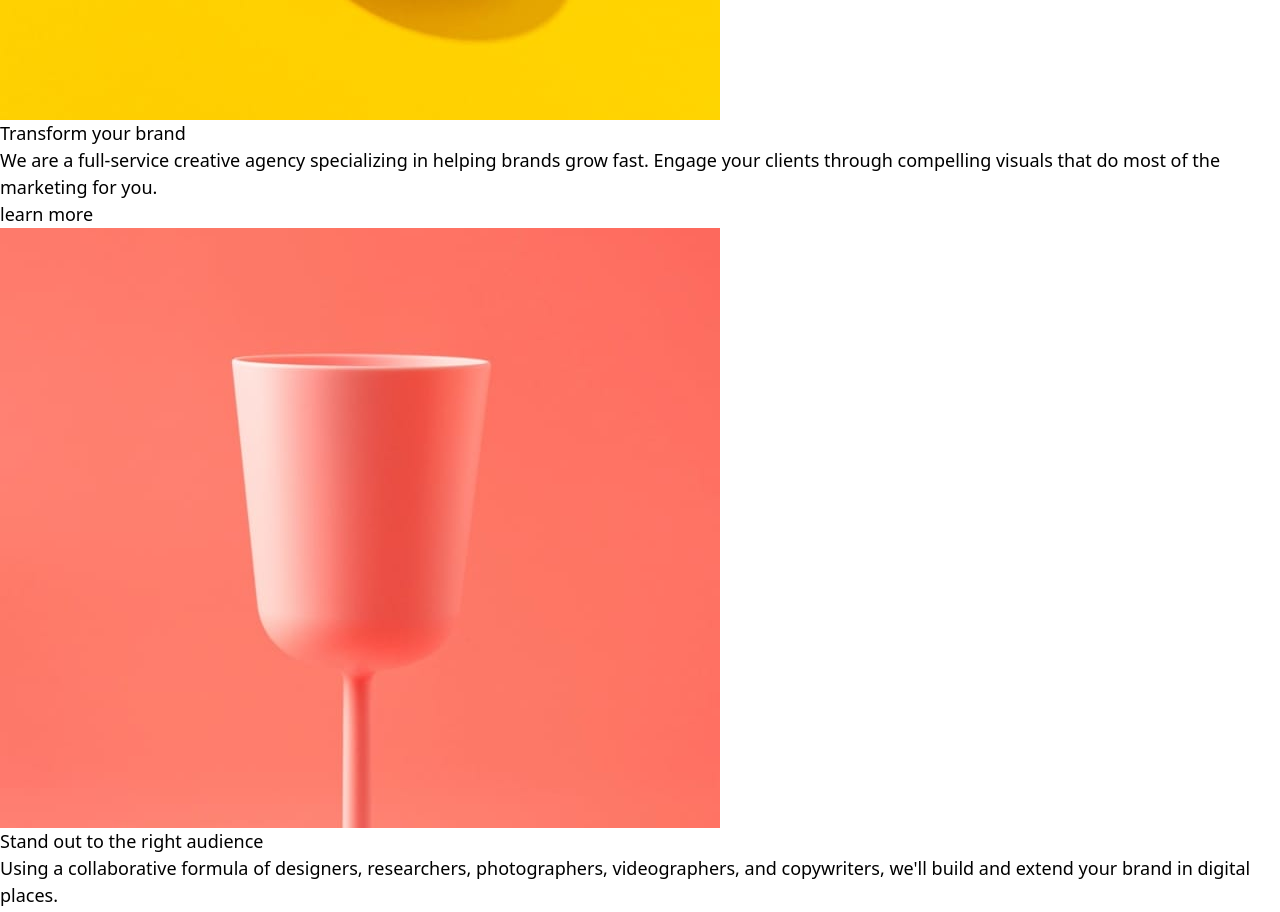
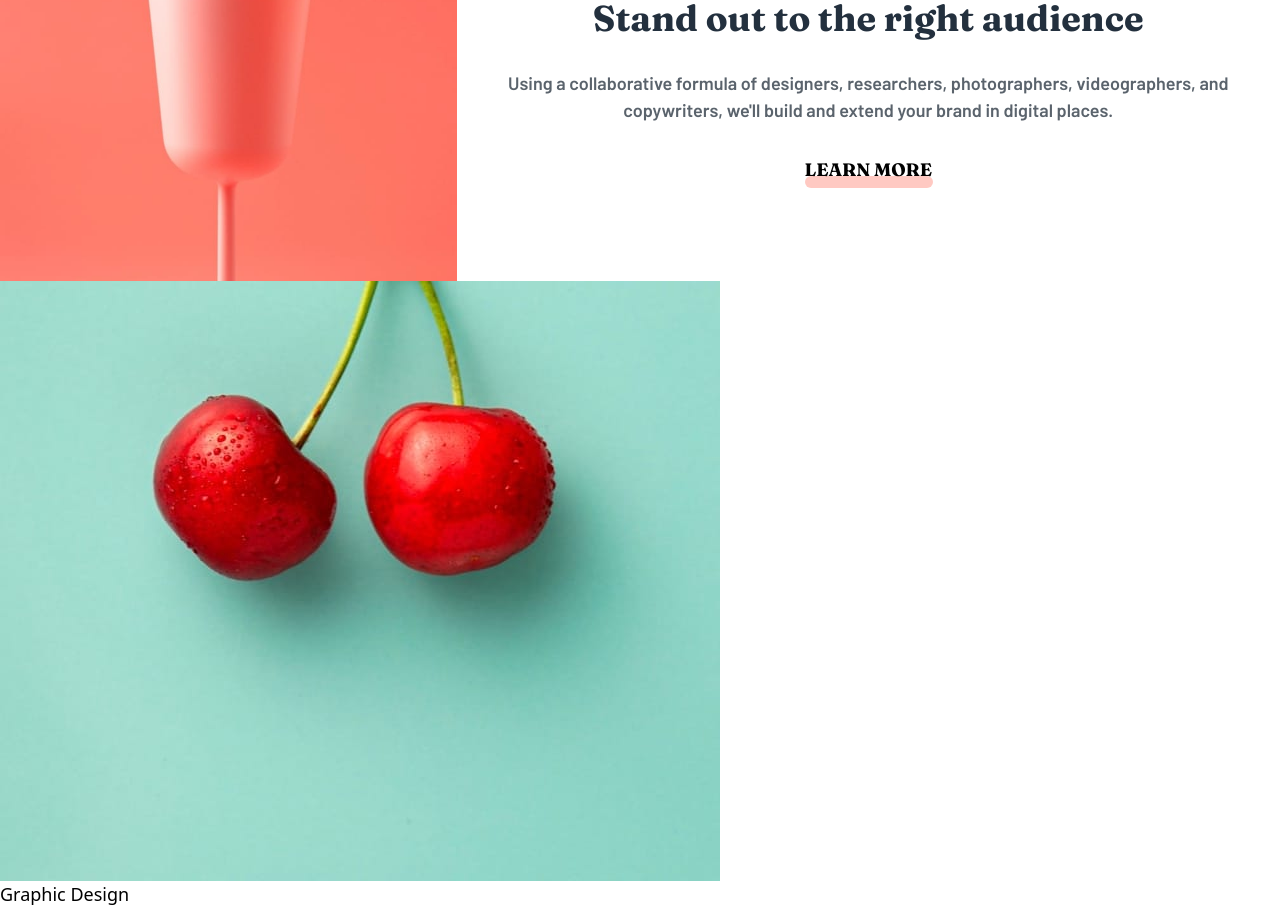
Before and after one commit to ronaldlamdev/sunnyside-react-typescript, a React (Vite) app: page / in a window 1280 px wide. Shown: the part 1120-2032 px from the top of the page. Built offline with nearby package versions, Linux system fonts and the light colour scheme.

Commit message:
styled transofrm and style image divs

```diff
--- a/src/assets/components/Main.tsx
+++ b/src/assets/components/Main.tsx
@@ -9,48 +9,58 @@ import PhotographyDesktop from '../images/desktop/image-photography.jpg';
 
 const Main = () => {
   return (
-    <div className="grid w-full grid-cols-1">
+    <div className="flex flex-col">
 
       {/* Transform */}
-      <div>
+      <div className='w-full flex flex-col min-[565px]:flex-row-reverse'>
         <picture>
           <source srcSet={TransformDesktop} media='(min-width:565px)'/>
-          <img src={TransformMobile} alt="egg"/>
+          <img className='h-full' src={TransformMobile} alt="egg"/>
         </picture>
-        <div>
-          <h1>Transform your brand</h1>
-          <p>
+        <div className='w-full flex justify-center gap-8 flex-col items-center text-center px-4 py-12'>
+          <h1 className='text-[#23303e] text-4xl font-["Fraunces"]'>
+            Transform your brand
+          </h1>
+          <p className='text-[#5a636c] font-["Barlow"]'>
             We are a full-service creative agency
             specializing in helping brands grow fast.
             Engage your clients through compelling
             visuals that do most of the marketing for
             you.
           </p>
-          <span>learn more</span>
+          <span className='uppercase font-["Fraunces"] transform-text-shadow relative'>
+            learn more
+          </span>
         </div>
       </div>
 
       {/* Stand Out */}
-      <div>
+      <div className='w-full flex flex-col min-[565px]:flex-row'>
         <picture>
           <source srcSet={StandOutDesktop} media="(min-width:565px)"/>
-          <img src={StandOutMobile} alt="cup"/>
+          <img className='h-full ' src={StandOutMobile} alt="cup"/>
         </picture>
-        <div>
-          <h1>Stand out to the right audience</h1>
-          <p>
+        <div className='w-full flex justify-center gap-8 flex-col items-center text-center px-4 py-12'>
+          <h1 className='text-[#23303e] text-4xl font-["Fraunces"]'>
+            Stand out to the right audience
+          </h1>
+          <p className='text-[#5a636c] font-["Barlow"]'>
             Using a collaborative formula of designers,
             researchers, photographers, videographers,
             and copywriters, we'll build and extend your
             brand in digital places.
           </p>
-          <span>learn more</span>
+          <span className='uppercase relative font-["Fraunces"] stand-out-text-shadow'>
+            learn more
+          </span>
         </div>
       </div>
 
       {/* Graphic Design and Photography*/}
-      <div>
-        <div>
+      <div className='flex flex-col items-center w-full'>
+
+        {/* Graphic Design */}
+        <div className='w-full'>
           <picture>
             <source srcSet={GraphicDesignDesktop} media="(min-width:565px)"/>
             <img src={GraphicDesignMobile} alt="cherries"/>
@@ -64,7 +74,9 @@ const Main = () => {
             </p>
           </div>
         </div>
-        <div>
+
+        {/* Photography */}
+        <div className='w-full'>
           <picture>
             <source srcSet={PhotographyDesktop} media="(min-width:565px)"/>
             <img src={PhotographyMobile} alt="orange" />
--- a/src/index.css
+++ b/src/index.css
@@ -107,3 +107,17 @@ body {
   @apply w-[5px] h-10 bg-white absolute bottom-0 rotate-[-45deg]
   origin-bottom-right
 }
+
+/* Main component */
+
+.transform-text-shadow::after {
+  content: '';
+  @apply absolute bg-[#fad400] w-32 h-3 top-5
+  left-0 bg-opacity-40 rounded-2xl
+}
+
+.stand-out-text-shadow::after {
+  content: '';
+  @apply absolute bg-[#fe7867] w-32 h-3 top-5
+  left-0 bg-opacity-40 rounded-2xl
+}
```
